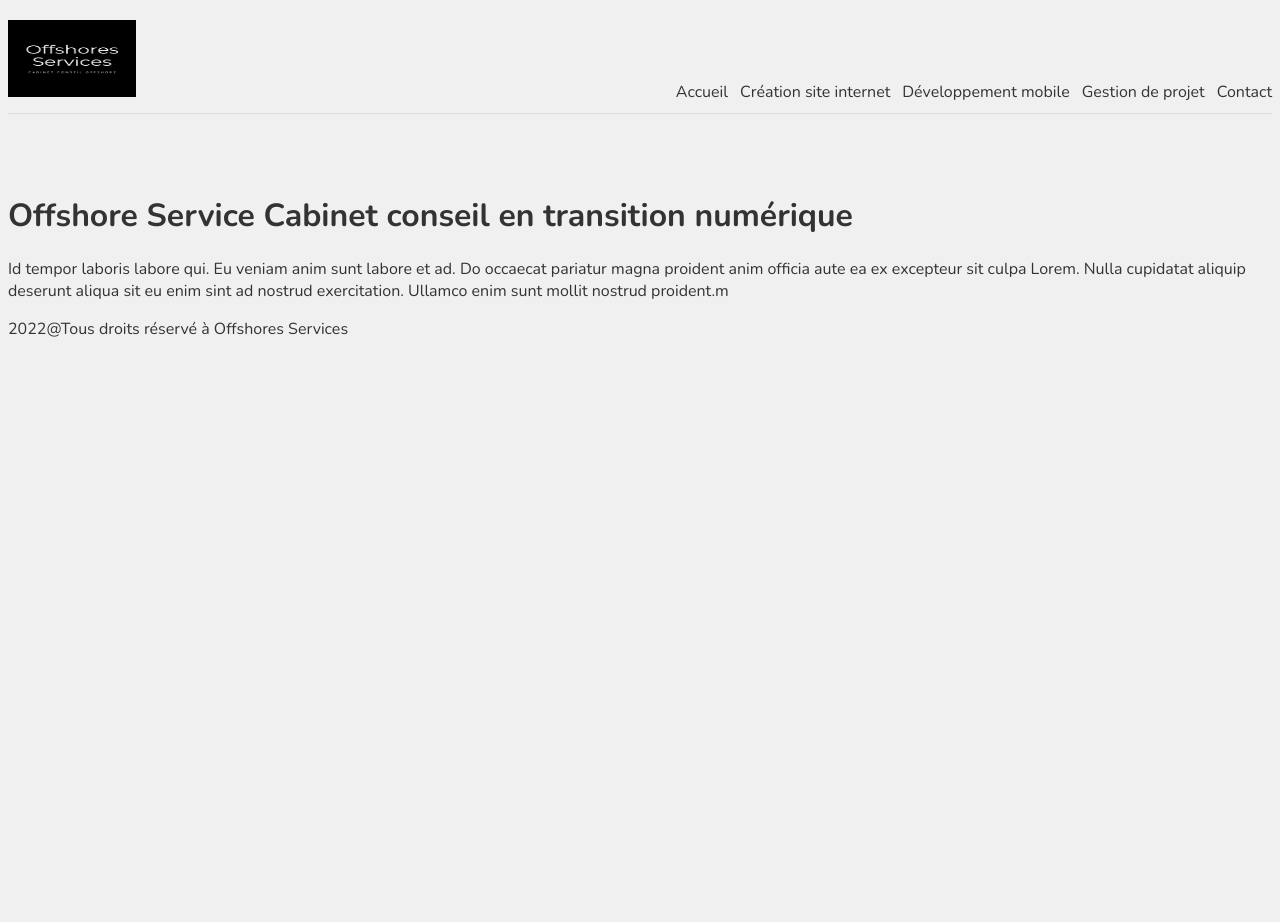
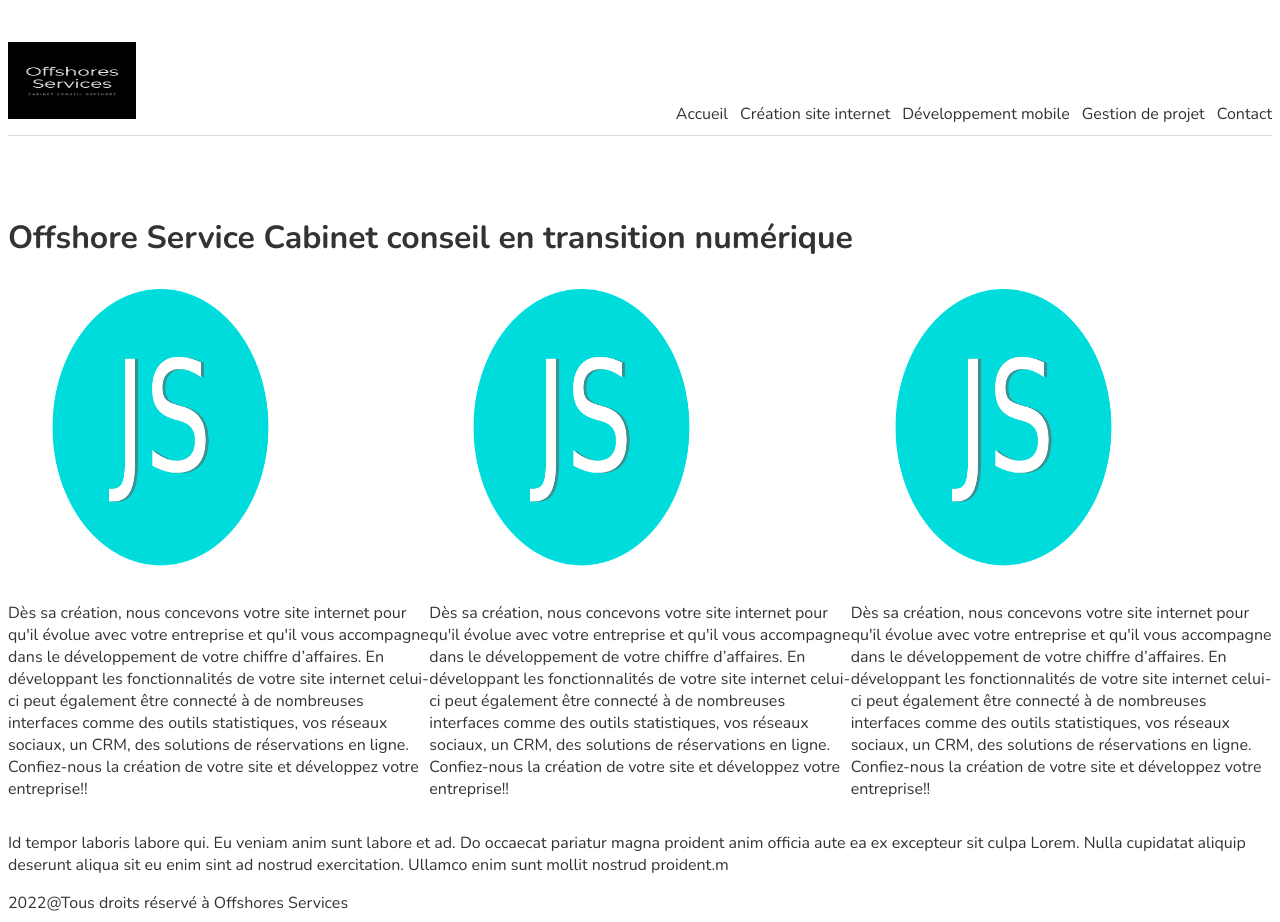
Before and after one commit to christian89-alt/Offshore-service-, a Next.js app: page / in a window 1280 px wide. Before the commit the page ends 800 px from the top, so only its background shows below. Built offline with nearby package versions, Linux system fonts and the light colour scheme.

Commit message:
Ajout de composant

```diff
--- /dev/null
+++ b/components/Card.js
@@ -0,0 +1,32 @@
+import Link from "next/link";
+import Image from "next/image"
+
+
+const Card  = () => {
+    return (
+
+        <div class="card">
+  <div class="card-image" image is-4by3>
+
+  <Image src="/cardjavascript.png" width={300} height={300} />
+    <p>Dès sa création, nous concevons votre site internet pour qu'il évolue avec votre entreprise et qu'il vous accompagne dans le développement de votre chiffre d’affaires. En développant les fonctionnalités de votre site internet celui-ci peut également être connecté à de nombreuses interfaces comme des outils statistiques, vos réseaux sociaux, un CRM, des solutions de réservations en ligne. Confiez-nous la création de votre site et développez votre entreprise!!</p>
+  </div>
+  <div class="card-image" image is-4by3>
+
+  <Image src="/cardjavascript.png" width={300} height={300} />
+    <p>Dès sa création, nous concevons votre site internet pour qu'il évolue avec votre entreprise et qu'il vous accompagne dans le développement de votre chiffre d’affaires. En développant les fonctionnalités de votre site internet celui-ci peut également être connecté à de nombreuses interfaces comme des outils statistiques, vos réseaux sociaux, un CRM, des solutions de réservations en ligne. Confiez-nous la création de votre site et développez votre entreprise!!</p>
+  </div>
+
+  <div class="card-image" image is-4by3>
+
+  <Image src="/cardjavascript.png" width={300} height={300} />
+    <p>Dès sa création, nous concevons votre site internet pour qu'il évolue avec votre entreprise et qu'il vous accompagne dans le développement de votre chiffre d’affaires. En développant les fonctionnalités de votre site internet celui-ci peut également être connecté à de nombreuses interfaces comme des outils statistiques, vos réseaux sociaux, un CRM, des solutions de réservations en ligne. Confiez-nous la création de votre site et développez votre entreprise!!</p>
+  </div>
+
+</div>
+
+
+     );
+}
+
+export default Card ;
--- a/components/Navbar.js
+++ b/components/Navbar.js
@@ -7,7 +7,15 @@ const Navbar =()=> {
   return(
     <nav>
 
-      <div className="logo">
+      <div className="logo" role="navigation" aria-label="menu de navigation">
+      <div class="navbar-brand">
+
+    <a role="button" class="navbar-burger" aria-label="menu" aria-expanded="false" data-target="navbarBasicExample">
+      <span aria-hidden="true"></span>
+      <span aria-hidden="true"></span>
+      <span aria-hidden="true"></span>
+    </a>
+  </div>
         <Image src="/logo.png" width={128} height={77} />
       </div>
       <Link href="/"><a>Accueil</a></Link>
--- a/pages/about.js
+++ b/pages/about.js
@@ -16,9 +16,7 @@ const About = () => {
             <p>
             Proident nisi ipsum labore adipisicing commodo. Velit amet irure nisi laboris anim laboris ut adipisicing esse pariatur. Deserunt irure anim duis sunt deserunt. Nisi cupidatat tempor et et minim Lorem quis cillum consectetur id sit. Dolore qui pariatur consequat sint. Mollit nisi et consectetur ut eiusmod. Nisi cillum anim consequat exercitation.
             </p>
-            <card>
 
-            </card>
         </div>
      );
 }
--- a/pages/index.js
+++ b/pages/index.js
@@ -3,6 +3,7 @@ import Head from "next/head";
 import Link from "next/link";
 import Navbar from "../components/Navbar";
 import Footer from "../components/Footer";
+import Card from "../components/Card";
 import style from "../styles/Home.module.css"
 
 
@@ -15,6 +16,8 @@ function index() {
 
       <h1> Offshore Service Cabinet conseil en transition numérique </h1>
 
+      <Card/>
+
       <p>Id tempor laboris labore qui. Eu veniam anim sunt labore et ad. Do occaecat pariatur magna proident anim officia aute ea ex excepteur sit culpa Lorem. Nulla cupidatat aliquip deserunt aliqua sit eu enim sint ad nostrud exercitation. Ullamco enim sunt mollit nostrud proident.m</p>
 
       <Footer/>
--- a/styles/globals.css
+++ b/styles/globals.css
@@ -2,7 +2,7 @@
 @import url('https://fonts.googleapis.com/css2?family=Nunito:wght@300;400;600;700&display=swap');
 
 body {
-  background: #f1f0f0;
+  background: white;
   color: #333;
   font-family: "Nunito";
 }
@@ -36,3 +36,9 @@ footer {
   color: #777;
   border-top: 1px solid #eaeaea;
 }
+
+.card {
+display: flex;
+justify-content: space-evenly;
+
+}
```
Also changed, not shown: public/cardjavascript.png (added).
